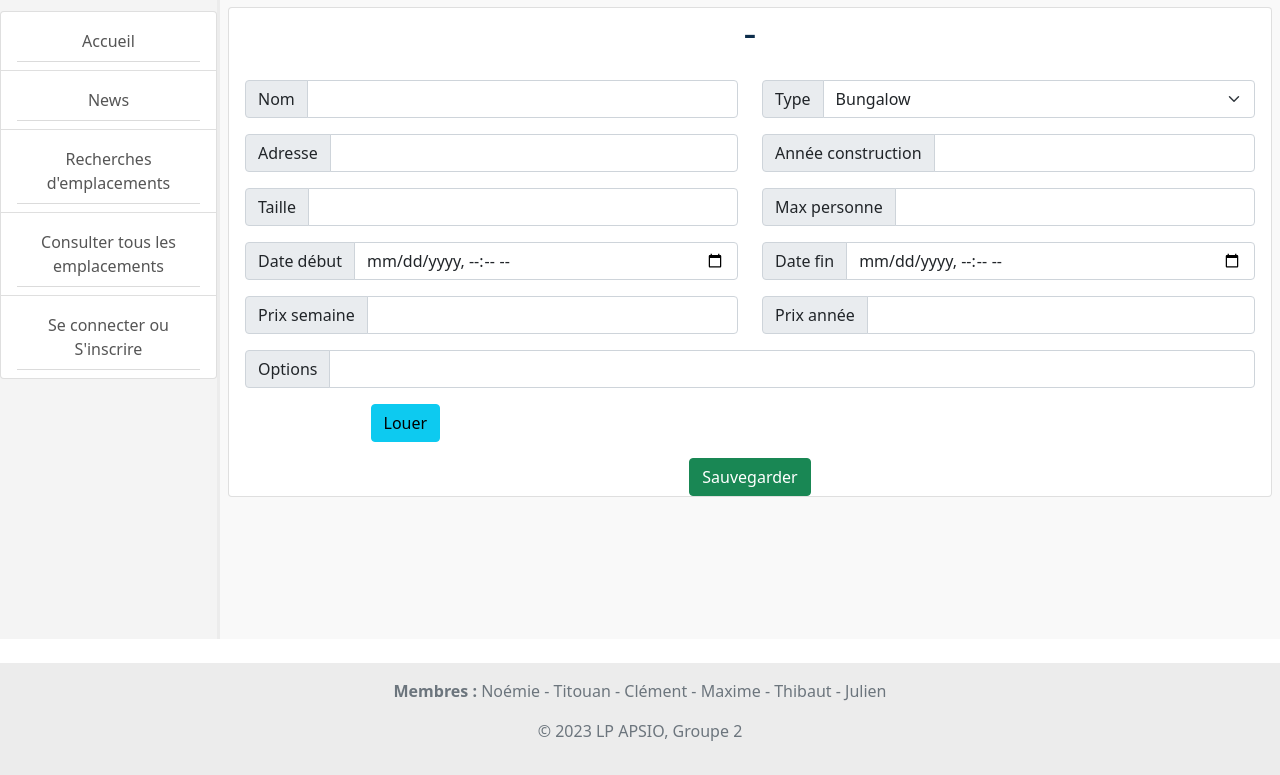
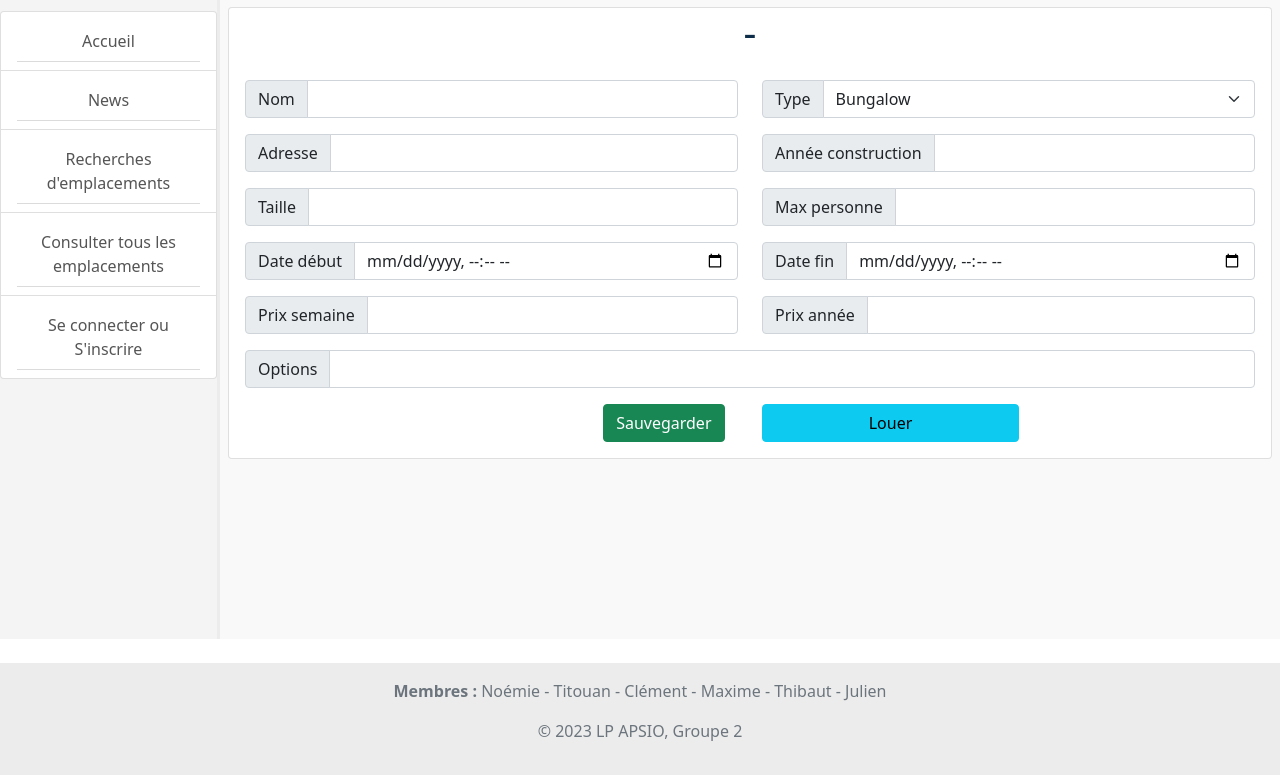
Before and after one commit to Borloo/Scrumitos, a PHP site: page /app/views/EmplacementDetail.php?edit=1 in a window 1280 px wide. Shown: the part 97-872 px from the top of the page. Run offline with PHP 8.4, Linux system fonts and the light colour scheme; data comes from the database, SQL or seed files in the repository; data that the repository does not hold is empty.

Commit message:
Fix DA louer

```diff
--- a/app/base/HtmlFunctions.php
+++ b/app/base/HtmlFunctions.php
@@ -361,7 +361,7 @@ function getHtmlAnnee()
                 echo "
                             <center>
                                 <table class='table'>
-                                    <tr><th scope='col'>Nom de l'emplacement</th><th scope='col'>Type de l'emplacement</th><th scope='col'>Adresse Emplacement</th><th scope='col'>Prix/semaine</th>";
+                                    <tr><th scope='col'>Nom de l'emplacement</th><th scope='col'>Type de l'emplacement</th><th scope='col'>Adresse Emplacement</th><th scope='col'>Date de construction</th>";
                 if ($_SESSION['USER']['isAdmin']) {
                     echo " <th scope='col'>Actions</th>";
                 }
--- a/app/views/EmplacementDetail.php
+++ b/app/views/EmplacementDetail.php
@@ -191,31 +191,30 @@
                                                     echo ">
                                         </div>
                                     </div>
-
                                     <div class='row'>
-                                                <div class='col-md-4'>
-                                                <?php
-
-                                                ?>
-                                                <a href='./inscription.php'><input class='btn btn-info' id='ajouter' type='button' value='Louer'></a>
-                                        </div>
-                                                </div>
-                                            </div>
-                                            ";
+                                        <div class='col-md-4'></div>";
                     if ($_GET['edit'] == 1 || $_GET['edit'] == 2){
                         echo "
-                                        <div class='row'>
-                                            <div class='col-md-5'></div>
                         <div class='col-md-2'>
                             <input class='btn btn-success' type='submit' name='submit' value='Sauvegarder'>
                         </div>
-                                            <div class='col-md-5'></div>
-                                        </div>";
+                        <div class='col-md-2'>
+                            <a href='./../views/EmplacementDetail.php?location=1&id=" . $_GET['id'] . "'><input class='btn btn-info' value='Louer'></a>
+                        </div>
+                        ";
+                    }else{
+                        echo "
+                        <div class='col-md-1'></div>
+                        <div class='col-md-2'>
+                            <input class='btn btn-success' type='submit' name='submit' value='Sauvegarder'>
+                        </div>
+                        <div class='col-md-1'></div>
+                        ";
                     }
                     echo "
+                                    <div class='col-md-4'></div>
                             </div>
-                            </form>
-                            ";
+                        </form>";
                             if (isset($_POST['submit'])){
                                 if (
                                     isset($_POST['name']) &&
```
Lines whose indentation alone changed are shown as unchanged.
